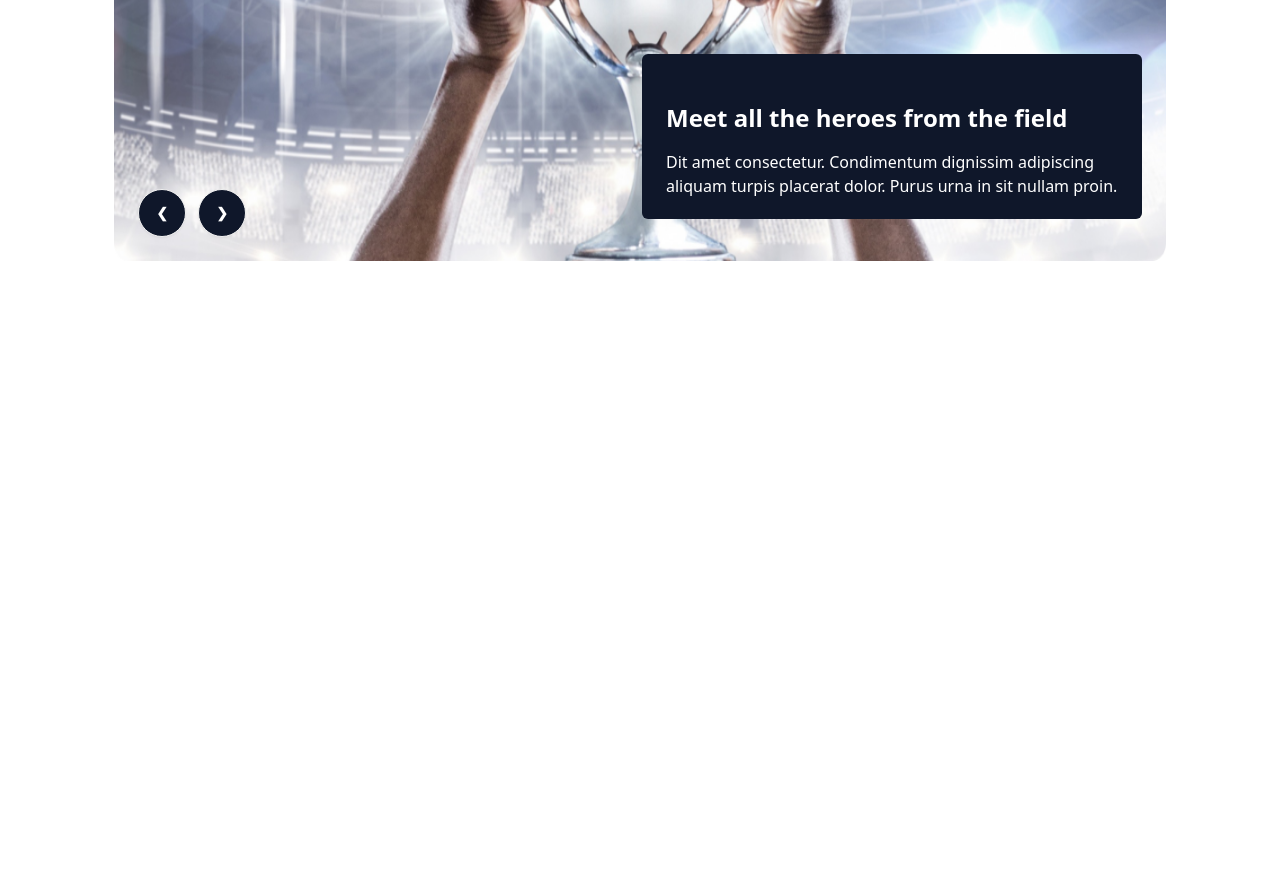
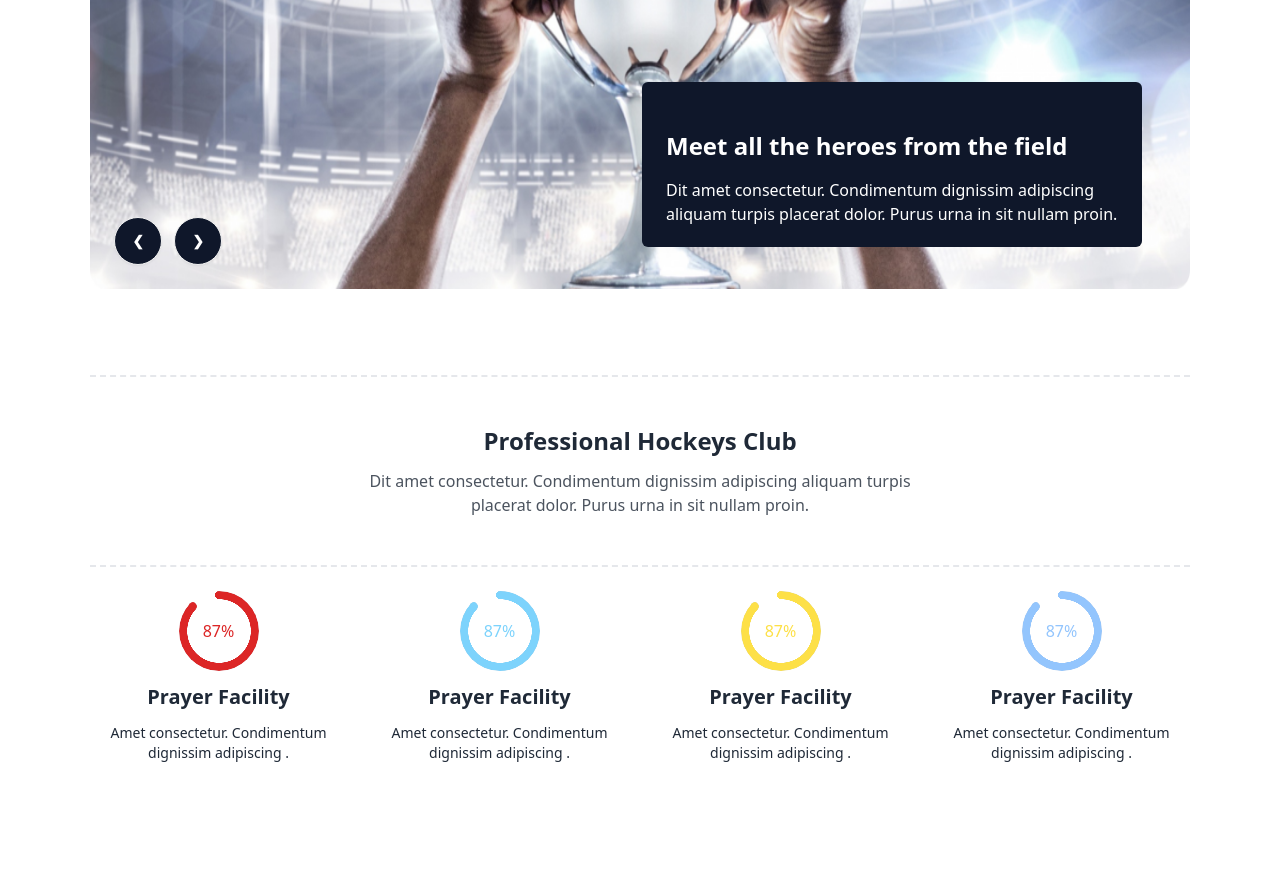
Before and after one commit to rimiruma/Hockey-Beautiful-Website, a plain HTML site: page index.html in a window 1280 px wide. Shown: the part 428-1303 px from the top of the page. Before the commit the page ends 800 px from the top, so only its background shows below. Drawn offline with nearby package versions, Linux system fonts and the light colour scheme.

Commit message:
added hockey section and responsive done

```diff
--- a/index.html
+++ b/index.html
@@ -56,7 +56,7 @@
               </div>
         </nav>
         <!-- banner start -->
-         <div class="relative px-6">
+         <div class="relative px-6 lg:px-0">
 
             <div class="carousel w-full">
                 <div id="slide1" class="carousel-item relative w-full">
@@ -102,7 +102,50 @@
             </div>
          </div>
     </header>
-    <main></main>
+    <main class="container w-[1100px] mx-auto">
+      <!-- Hockeys Club section -->
+       <section class="mt-20 h-[500px]">
+        <div class="border-y-[2px] border-dashed py-12 text-center flex flex-col items-center">
+          <h3 class="text-2xl font-bold mb-3">Professional Hockeys Club</h3>
+          <p class="opacity-80 w-1/2">Dit amet consectetur. Condimentum dignissim adipiscing aliquam turpis placerat dolor. Purus urna in sit nullam proin. </p>
+         </div>
+         <div class="grid grid-cols-1 md:grid-cols-2 lg:grid-cols-4 gap-6">
+          <div class="flex flex-col items-center justify-center py-6 space-y-3">
+            <div class="relative">
+              <div class="radial-progress text-slate-300" style="--value:87;" role="progressbar"></div>
+              <div class=" absolute top-0 left-0 radial-progress text-red-600" style="--value:87;" role="progressbar">87%</div>
+            </div>
+            <h6 class="text-xl font-semibold">Prayer Facility</h6>
+            <p class="text-sm text-center">Amet consectetur. Condimentum dignissim adipiscing .</p>
+          </div>
+          <div class="flex flex-col items-center justify-center py-6 space-y-3">
+            <div class="relative">
+              <div class="radial-progress text-slate-300" style="--value:87;" role="progressbar"></div>
+              <div class=" absolute top-0 left-0 radial-progress text-sky-300" style="--value:87;" role="progressbar">87%</div>
+            </div>
+            <h6 class="text-xl font-semibold">Prayer Facility</h6>
+            <p class="text-sm text-center">Amet consectetur. Condimentum dignissim adipiscing .</p>
+          </div>
+          <div class="flex flex-col items-center justify-center py-6 space-y-3">
+            <div class="relative">
+              <div class="radial-progress text-slate-300" style="--value:87;" role="progressbar"></div>
+              <div class="absolute top-0 left-0 radial-progress text-yellow-300" style="--value:87;" role="progressbar">87%</div>
+            </div>
+            <h6 class="text-xl font-semibold">Prayer Facility</h6>
+            <p class="text-sm text-center">Amet consectetur. Condimentum dignissim adipiscing .</p>
+          </div>
+          <div class="flex flex-col items-center justify-center py-6 space-y-3">
+            <div class="relative">
+              <div class="radial-progress text-slate-300" style="--value:87;" role="progressbar"></div>
+              <div class=" absolute top-0 left-0 radial-progress text-blue-300" style="--value:87;" role="progressbar">87%</div>
+            </div>
+            <h6 class="text-xl font-semibold">Prayer Facility</h6>
+            <p class="text-sm text-center">Amet consectetur. Condimentum dignissim adipiscing .</p>
+          </div>
+
+         </div>
+       </section>
+    </main>
     <footer></footer>
 </body>
 </html>
```
